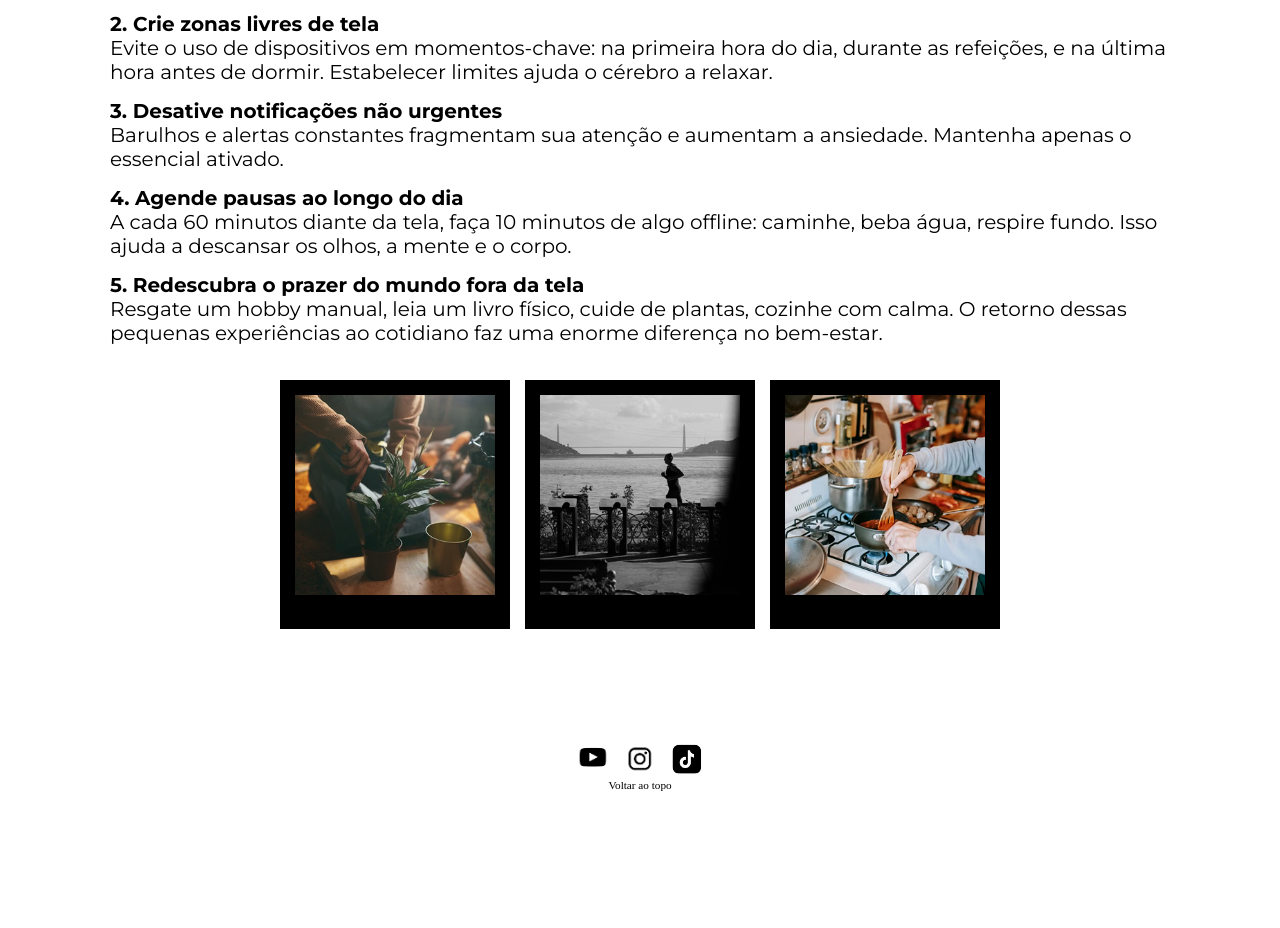
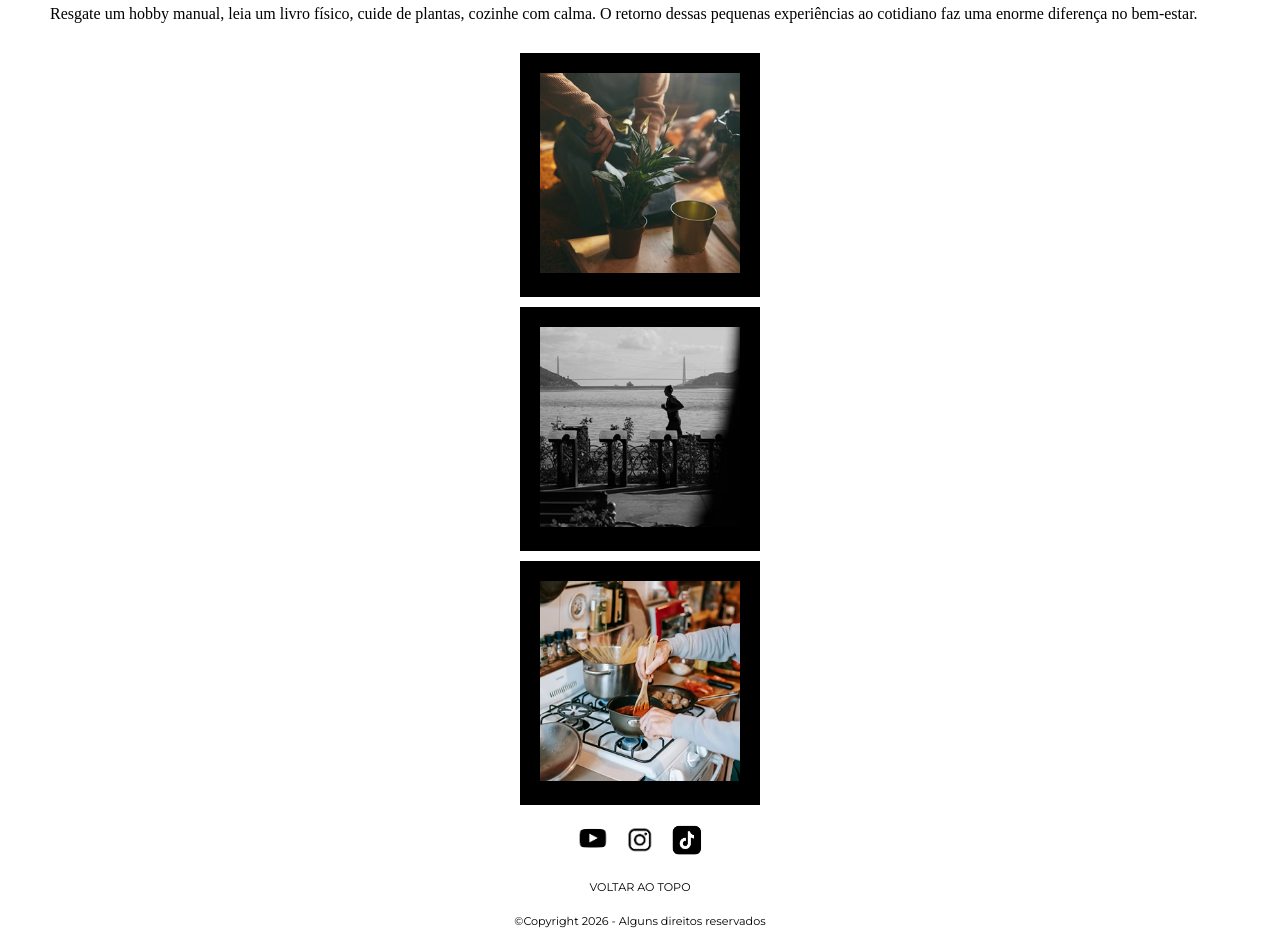
Before and after one commit to heloisaranghetti/Projeto-Integrador, a plain HTML site: page adultos.html in a window 1280 px wide. Shown: the part 511-1439 px from the top of the page. Before the commit the page ends 1362 px from the top, so only its background shows below. Drawn offline with Linux system fonts and the light colour scheme; a web font is replaced by a local one.

Commit message:
Add files via upload

```diff
--- a/adola.css
+++ b/adola.css
@@ -1,35 +1,113 @@
-html{
+@media screen and (max-width: 1399px) {
+  header h1{
+    text-align: center;
+    font-size: 45px;
+    padding: 20px 0 10px 0;
+  }
+  main{
+    text-align: left;
+  }
+  section.adolas p{
+    padding: 0 25px 15px 15px
+  }
+  section.participar h2{
+    text-align: center;
+    font-size: 25px;
+    font-weight: bold;
+    padding: 20px;
+  }
+  section.participar p{
+    padding: 0 25px 15px 15px;
+    margin: 0 0 10px 0;
+  }
+  section.Equilibrio h2{
+    text-align: center;
+    font-size: 25px;
+    font-weight: bold;
+    padding: 20px;
+  }
+  section.Equilibrio p{
+    padding: 0 25px 15px 15px;
+    margin: 0 0 10px 0;
+  }
+  section.Equilibrio ul li {
+    padding: 0 25px 15px 25px;
+    margin: 0 0 10px 0;
+  }
+  section.Equilibrio ul li span{
+    font-weight: bold;
+  }
+  footer ul {
+    display: flex;
+    justify-content: center;
+    gap: 17px;
+    text-align: center;
+  }
+
+  footer a {
+    font-size: 0.7rem;
+    font-family: "Montserrat", sans-serif;
+    text-align: center;
+    color: black;
+  }
+
+  footer a:hover {
+    font-weight: bold;
+    font-size: 0.76rem;
+  }
+
+  footer p {
+    font-size: 0.7rem;
+    font-family: "Montserrat", sans-serif;
+    text-align: center;
+    color: black;
+    margin: 20px 0 0 0;
+  }
+
+  footer ul li a img {
+    width: 30px;
+    height: auto;
+    object-fit: contain;
+  }
+
+  footer ul li a img:hover {
+    width: 35px;
+  }
+
+}
+@media screen and (min-width: 1400px) {
+  html {
     font-family: "LINE Seed JP", sans-serif;
     font-family: "BBH Bartle", sans-serif;
     font-family: "DM Serif Display", serif;
     font-family: "Aboreto", sans-serif;
     font-family: "Montserrat", sans-serif;
-    font-family: "Montserrat", sans-serif
+    font-family: "Montserrat", sans-serif;
   }
 
-header h1{
+  header h1 {
     font-size: 8vw;
     padding: 15px 0 15px 0;
-    font-family:  Impact, Haettenschweiler, 'Arial Narrow Bold', sans-serif ;
+    font-family: Impact, Haettenschweiler, "Arial Narrow Bold", sans-serif;
   }
 
-header a{
+  header a {
     margin: 2px 2px 2px 2px;
   }
 
-p{
+  p {
     font-size: 1.25rem;
   }
 
-header h1{
+  header h1 {
     margin: 20px 80px 20px 80px;
   }
 
-main{
+  main {
     margin: 20px 80px 20px 80px;
   }
 
-section.adolas p{
+  section.adolas p {
     font-size: 20px;
     font-family: "Montserrat", sans-serif;
   }
@@ -39,7 +117,7 @@ section.participar h2 {
     font-family: "Montserrat", sans-serif;
     font-weight: bold;
   }
-section.participar p{
+  section.participar p {
     font-size: 20px;
     padding: 0 0 20px 0;
     font-family: "Montserrat", sans-serif;
@@ -55,45 +133,45 @@ section.Equilibrio p {
     padding: 0 0 20px 0;
     font-family: "Montserrat", sans-serif;
   }
-section.Equilibrio ul li{
+  section.Equilibrio ul li {
     padding: 0 0 15px 15px;
     font-family: "Montserrat", sans-serif;
     font-size: 1.25rem;
   }
-section.Equilibrio span{
+  section.Equilibrio span {
     font-weight: bold;
   }
-footer{
-  padding: 60px
+  footer {
+    padding: 60px;
   }
 
-footer ul{
+  footer ul {
     display: flex;
     justify-content: center;
     gap: 17px;
     text-align: center;
   }
 
-
-footer p{
+  footer p {
     font-size: 0.7rem;
     font-family: Aboreto;
     text-align: center;
     color: black;
   }
 
-footer p a:hover{
+  footer p a:hover {
     color: #333;
     font-style: bold;
     font-size: 0.76rem;
   }
 
-footer ul li a img{
+  footer ul li a img {
     width: 30px;
     height: auto;
     object-fit: contain;
   }
 
-footer ul li a img:hover{
+  footer ul li a img:hover {
     width: 35px;
   }
+}
--- a/adultos.css
+++ b/adultos.css
@@ -1,35 +1,113 @@
-html{
+@media screen and (max-width: 1399px) {
+  header h1{
+    text-align: center;
+    font-size: 45px;
+    padding: 20px 0 10px 0;
+  }
+  main {
+    text-align: left;
+  }
+  section.rotina{
+    padding: 0 25px 20px 15px ;
+  }
+  section.atitudes h2{
+    font-size: 25px;
+    font-weight: bolder;
+    padding: 0 25px 20px 15px ;
+  }
+  section.atitudes p{
+    padding: 0 25px 15px 15px
+  }
+  section.atitudes ul{
+    padding: 0 25px 15px 35px
+  }
+  section.atitudes ul li {
+    margin: 0px;
+  }
+  section.atitudes ul li span{
+    font-weight: bolder;
+  }
+  section.imagens ul {
+    display: flex;
+    flex-direction: column;
+    align-items: center;
+    gap: 10px;
+    padding: 0 0 20px 0;
+  }
+   section.imagens ul li {
+    background-color: black;
+    padding: 20px;
+  }
+  footer ul {
+    display: flex;
+    justify-content: center;
+    gap: 17px;
+    text-align: center;
+  }
+
+  footer a {
+    font-size: 0.7rem;
+    font-family: "Montserrat", sans-serif;
+    text-align: center;
+    color: black;
+  }
+
+  footer a:hover {
+    font-weight: bold;
+    font-size: 0.76rem;
+  }
+
+  footer p {
+    font-size: 0.7rem;
+    font-family: "Montserrat", sans-serif;
+    text-align: center;
+    color: black;
+    margin: 20px 0 0 0;
+  }
+
+  footer ul li a img {
+    width: 30px;
+    height: auto;
+    object-fit: contain;
+  }
+
+  footer ul li a img:hover {
+    width: 35px;
+  }
+}
+@media screen and (min-width: 1400px) {
+  html {
     font-family: "LINE Seed JP", sans-serif;
     font-family: "BBH Bartle", sans-serif;
     font-family: "DM Serif Display", serif;
     font-family: "Aboreto", sans-serif;
     font-family: "Montserrat", sans-serif;
-    font-family: "Montserrat", sans-serif
+    font-family: "Montserrat", sans-serif;
   }
 
   header h1 {
     font-size: 8vw;
-    font-family:  Impact, Haettenschweiler, 'Arial Narrow Bold', sans-serif ;
+    font-family: Impact, Haettenschweiler, "Arial Narrow Bold", sans-serif;
   }
-header a{
+  header a {
     margin: 2px 2px 2px 2px;
   }
 
-p{
+  p {
     font-size: 1.25rem;
   }
 
-header h1{
+  header h1 {
     margin: 20px 80px 20px 80px;
   }
 
-main{
+  main {
     margin: 20px 80px 20px 80px;
   }
   section.rotina p {
     padding: 10px 0 10px 0;
     font-size: 20px;
-    font-family: "Montserrat", sans-serif
+    font-family: "Montserrat", sans-serif;
   }
   section.atitudes h2 {
     font-size: 3vw;
@@ -40,22 +118,22 @@ section.atitudes h2 {
 
   section.atitudes p {
     font-size: 20px;
-    font-family: "Montserrat", sans-serif
+    font-family: "Montserrat", sans-serif;
   }
 
   section.atitudes ul {
     padding: 25px 0 0 30px;
-    font-family: "Montserrat", sans-serif
+    font-family: "Montserrat", sans-serif;
   }
 
   section.atitudes ul li {
     padding: 15px 0 0 0;
-   font-family: "Montserrat", sans-serif
+    font-family: "Montserrat", sans-serif;
   }
 
   section.atitudes span {
     font-weight: bold;
-    font-family: "Montserrat", sans-serif
+    font-family: "Montserrat", sans-serif;
   }
 
   section.imagens ul {
@@ -70,37 +148,37 @@ section.imagens ul li {
     padding: 15px 15px 30px 15px;
   }
 
-footer{
-  padding: 60px
+  footer {
+    padding: 60px;
   }
 
-footer ul{
+  footer ul {
     display: flex;
     justify-content: center;
     gap: 17px;
     text-align: center;
   }
 
-
-footer p{
+  footer p {
     font-size: 0.7rem;
     font-family: Aboreto;
     text-align: center;
     color: black;
   }
 
-footer p a:hover{
+  footer p a:hover {
     color: #333;
     font-style: bold;
     font-size: 0.76rem;
   }
 
-footer ul li a img{
+  footer ul li a img {
     width: 30px;
     height: auto;
     object-fit: contain;
   }
 
-footer ul li a img:hover{
+  footer ul li a img:hover {
     width: 35px;
   }
+}
--- a/adultos.html
+++ b/adultos.html
@@ -82,22 +82,31 @@
                 <li><img src="imagens/image 57.png" alt="" width="200"></li>
             </ul>
         </section>
+
     </main>
     <footer>
         <ul>
           <li>
-                <a href="http://www.youtube.com/@Desconectaifc"><img src="imagens/youtube.png" alt="logo do youtube"
-                        width="25" /></a>
+            <a href="http://www.youtube.com/@Desconectaifc">
+              <img src="imagens/youtube.png" alt="Logo Youtube">
+            </a>
           </li>
           <li>
-                <a href="https://www.instagram.com/desconectaifc?igsi=MTQxeWNjNnBzczdhZg=="><img
-                        src="imagens/instagram.png" alt="logo de instagram" width="25" /></a>
+            <a href="https://www.instagram.com/desconectaifc?igsi=MTQxeWNjNnBzczdhZg==">
+              <img src="imagens/instagram.png" alt="Logo Instagram">
+            </a>
           </li>
           <li>
-                <a href="https://www.tiktok.com/@desconectaifc?_r=1&_t=ZS-9A45ztyEDe1"><img src="imagens/tiktok.png" alt="Tik Tok" width="25" /></a>
+            <a href="https://www.tiktok.com/@desconectaifc?_r=1&_t=ZS-9A45ztyEDe1">
+              <img src="imagens/tiktok.png" alt="Logo tiktok">
+            </a>
           </li>
         </ul>
-        <p><a href="adultos.html">Voltar ao topo</a></p>
+        <p><a href="#top">VOLTAR AO TOPO</a></p>
+        <p>
+          ©Copyright 2026 - Alguns direitos reservados
+        </p>
+
       </footer>
 
 </body>
```
Also changed, not shown: adola.html (+4 -3 lines). Lines whose indentation alone changed are shown as unchanged.
